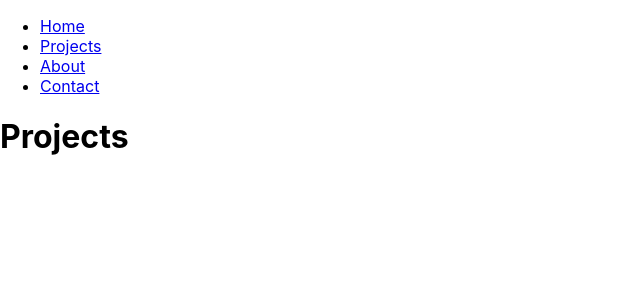
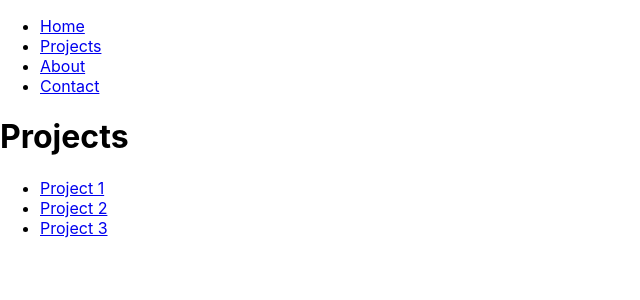
Before and after one commit to colinbut/christineman, a React (Create React App) app: page /projects in a window 1280 px wide. Shown: the top 300 px of the page, without its empty margins (0-640 px from the left). Built offline with nearby package versions, Linux system fonts and the light colour scheme.

Commit message:
Split into separate files

```diff
--- /dev/null
+++ b/src/About.js
@@ -0,0 +1,10 @@
+import React from 'react'
+import './index.css';
+
+export default function About() {
+    return (
+        <div>
+            <h1>About</h1>
+        </div>
+    )
+}
--- a/src/App.js
+++ b/src/App.js
@@ -1,7 +1,10 @@
 import React from 'react'
-import ReactDOM from 'react-dom';
 import './index.css';
-import { BrowserRouter as Router, Switch, Route, Link, useParams, useRouteMatch } from 'react-router-dom'
+import Projects from './Projects'
+import About from './About'
+import Contact from './Contact'
+import Project from './Project'
+import { BrowserRouter as Router, Switch, Route, Link, NavLink, Redirect } from 'react-router-dom'
 
 export default function Application() {
     return (
@@ -9,10 +12,10 @@ export default function Application() {
             <div>
                 <ul>
                     <li>
-                        <Link to="/">Home</Link>
+                        <NavLink to="/">Home</NavLink>
                     </li>
                     <li>
-                        <Link to="/projects">Projects</Link>
+                        <NavLink to="/projects">Projects</NavLink>
                     </li>
                     <li>
                         <Link to="/about">About</Link>
@@ -23,52 +26,15 @@ export default function Application() {
                 </ul>
 
                 <Switch>
+                    <Route path="/projects/:id" component={Project}/>
+                    <Route path="/projects" component={Projects}/>
+                    <Route path="/about" component={About}/>
+                    <Route path="/contact" component={Contact}/>
                     <Route exact path="/">
-                        <Home/>
-                    </Route>
-                    <Route path="/projects">
-                        <Projects/>
-                    </Route>
-                    <Route path="/about">
-                        <About/>
-                    </Route>
-                    <Route path="/contact">
-                        <Contact/>
+                        <Redirect to="/projects"/>
                     </Route>
                 </Switch>
             </div>
         </Router>
     )
 }
-
-function Home() {
-    return (
-        <div>
-            <h1>Home</h1>
-        </div>
-    )
-}
-
-function Projects() {
-    return (
-        <div>
-            <h1>Projects</h1>
-        </div>
-    )
-}
-
-function About() {
-    return (
-        <div>
-            <h1>About</h1>
-        </div>
-    )
-}
-
-function Contact() {
-    return (
-        <div>
-            <h1>Contact</h1>
-        </div>
-    )
-}
--- /dev/null
+++ b/src/Contact.js
@@ -0,0 +1,10 @@
+import React from 'react'
+import './index.css';
+
+export default function Contact() {
+    return (
+        <div>
+            <h1>Contact</h1>
+        </div>
+    )
+}
--- /dev/null
+++ b/src/Project.js
@@ -0,0 +1,10 @@
+import React from 'react'
+import './index.css';
+
+export default function Project() {
+    return (
+        <div>
+            <h1>Project Clicked</h1>
+        </div>
+    )
+}
--- /dev/null
+++ b/src/Projects.js
@@ -0,0 +1,27 @@
+import React from 'react'
+import './index.css';
+import { Link, useRouteMatch } from 'react-router-dom'
+
+
+export default function Projects() {
+
+    let { url } = useRouteMatch();
+    console.log(url);
+
+    return (
+        <div>
+            <h1>Projects</h1>
+            <ul>
+                <li>
+                    <Link to={`${url}/project1`}>Project 1</Link>
+                </li>
+                <li>
+                    <Link to={`${url}/project2`}>Project 2</Link>
+                </li>
+                <li>
+                    <Link to={`${url}/project3`}>Project 3</Link>
+                </li>
+            </ul>
+        </div>
+    )
+}
```
